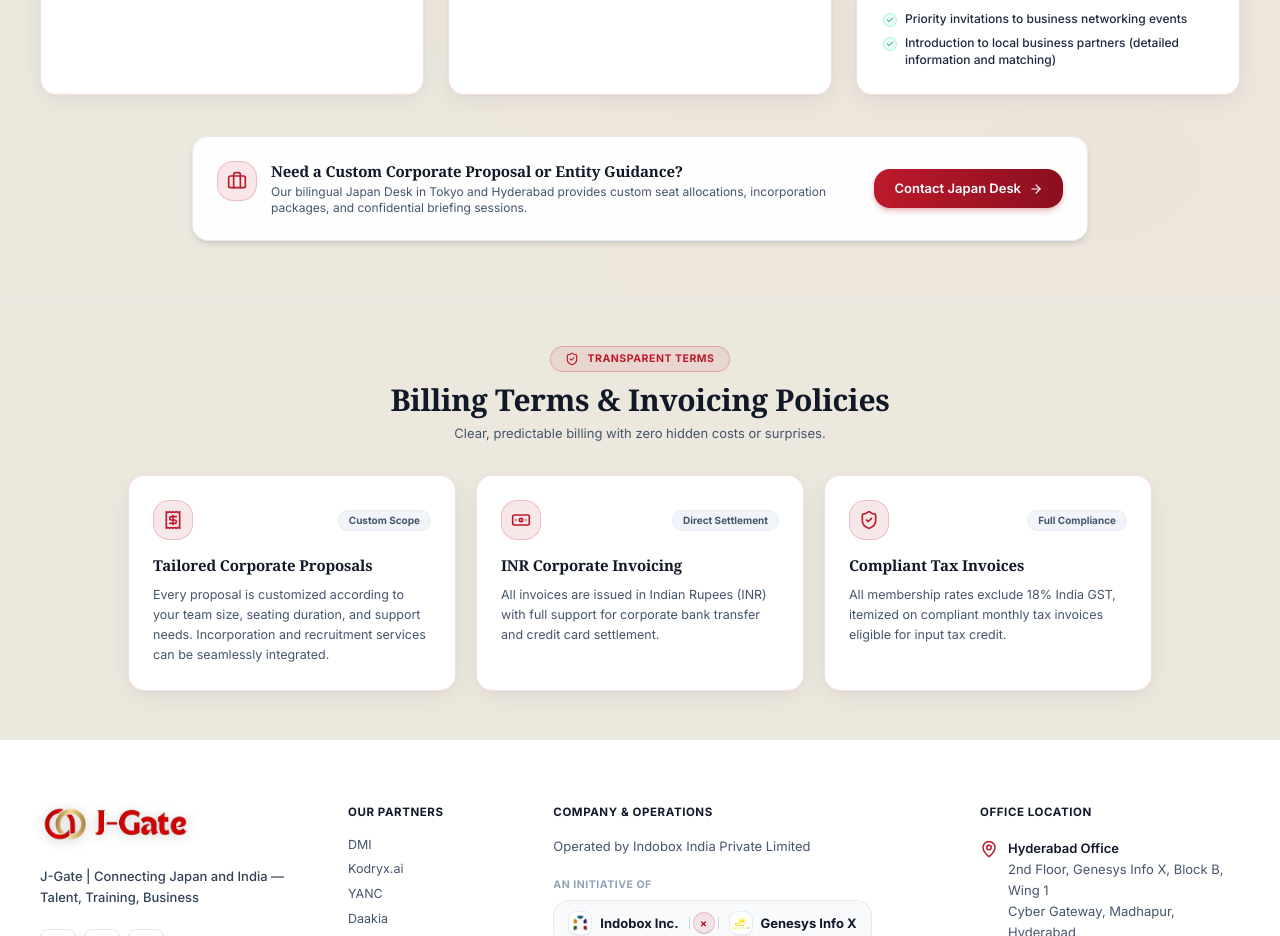
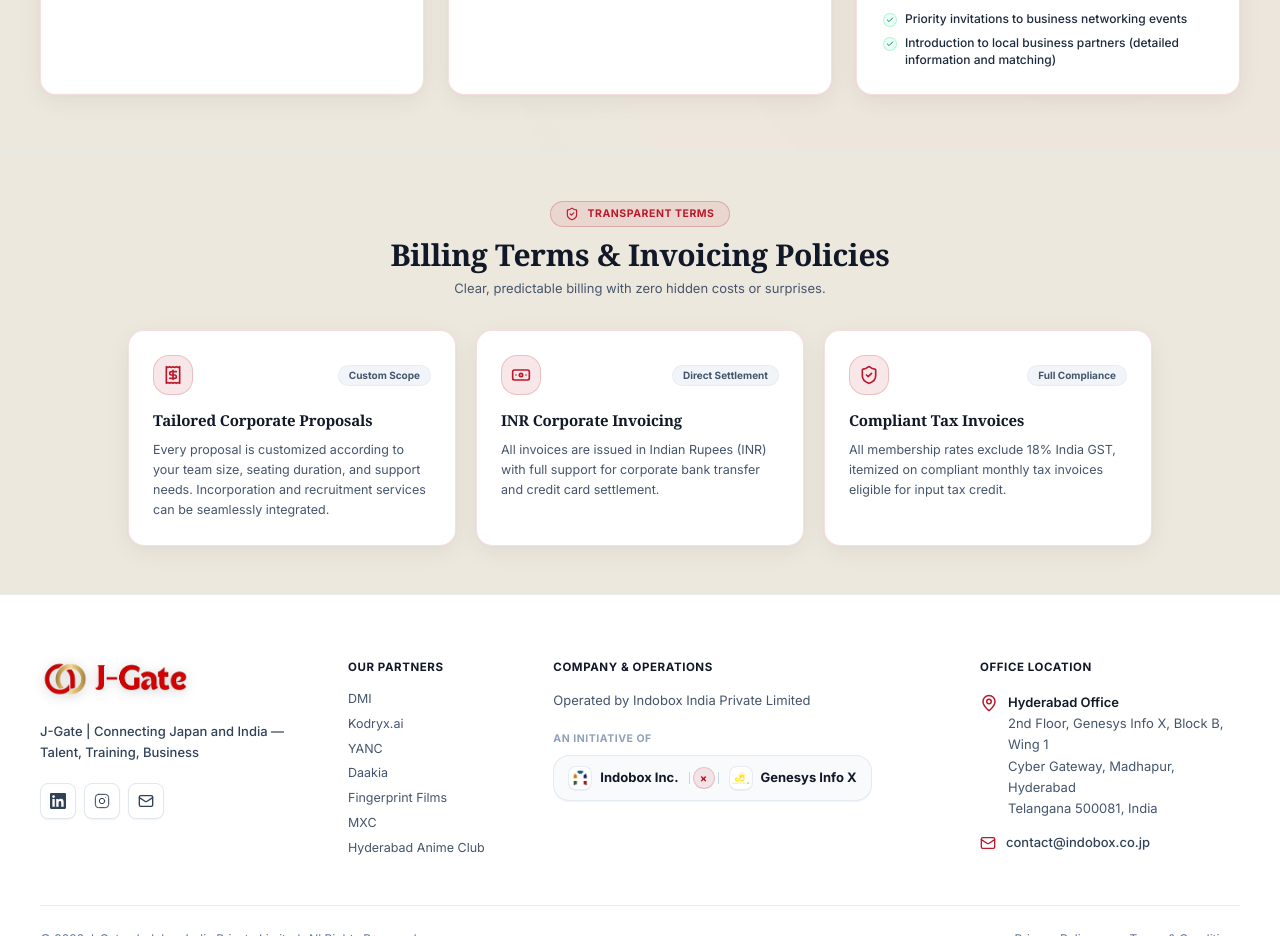
Before and after one commit to abhi-shek04/J-Gate, a Next.js app: page /pricing in a window 1280 px wide. Shown: the part 860-1796 px from the top of the page. Built offline with nearby package versions, Linux system fonts and the light colour scheme.

Commit message:
fix(pricing): remove custom corporate proposal banner from pricing section

```diff
--- a/src/components/jgate/pricing-section.tsx
+++ b/src/components/jgate/pricing-section.tsx
@@ -3,7 +3,6 @@
 import { Reveal, SectionHeading } from "@/components/jgate/shared";
 import { PageHero } from "@/components/jgate/page-hero";
 import { useI18n } from "@/lib/i18n";
-import Link from "next/link";
 import {
   Check,
   Banknote,
@@ -13,8 +12,6 @@
   Compass,
   Briefcase,
   Building2,
-  Sparkles,
-  ArrowRight,
 } from "lucide-react";
 import { cn } from "@/lib/utils";
 
@@ -350,38 +347,6 @@
               );
             })}
           </div>
-
-          {/* Executive Consultation & Custom Inquiries Banner */}
-          <Reveal delay={200}>
-            <div className="mt-8 sm:mt-10 mx-auto max-w-4xl rounded-2xl border border-slate-200/90 dark:border-white/12 bg-white/95 dark:bg-[#09090b]/95 p-5 sm:p-6 shadow-md backdrop-blur-xl flex flex-col sm:flex-row items-start sm:items-center justify-between gap-4">
-              <div className="flex items-start gap-3.5">
-                <div className="flex h-10 w-10 shrink-0 items-center justify-center rounded-xl bg-crimson/10 dark:bg-rose-950/60 border border-crimson/20 dark:border-rose-400/30 text-crimson dark:text-rose-400">
-                  <Briefcase className="h-5 w-5" />
-                </div>
-                <div>
-                  <h4 className="font-serif-jp text-sm sm:text-[15px] font-bold text-ink dark:text-white">
-                    {tx({
-                      EN: "Need a Custom Corporate Proposal or Entity Guidance?",
-                      JP: "企業規模に応じた個別提案や法人設立のご相談はこちら",
-                    })}
-                  </h4>
-                  <p className="mt-0.5 font-inter text-xs text-slate-600 dark:text-slate-300">
-                    {tx({
-                      EN: "Our bilingual Japan Desk in Tokyo and Hyderabad provides custom seat allocations, incorporation packages, and confidential briefing sessions.",
-                      JP: "東京およびハイデラバードのバイリンガルチームが、座席数のカスタマイズ、法人設立、個別視察のアレンジまで丁寧に対応いたします。",
-                    })}
-                  </p>
-                </div>
-              </div>
-              <Link
-                href="/contact"
-                className="btn-shine inline-flex items-center gap-2 rounded-xl bg-gradient-to-r from-crimson to-crimson-deep px-5 py-2.5 font-inter text-[12.5px] sm:text-[13px] font-semibold text-white shadow-md shadow-crimson/25 hover:shadow-lg hover:shadow-crimson/40 hover:-translate-y-0.5 transition-all shrink-0 w-full sm:w-auto justify-center"
-              >
-                <span>{tx({ EN: "Contact Japan Desk", JP: "日本人デスクに相談する" })}</span>
-                <ArrowRight className="h-3.5 w-3.5" />
-              </Link>
-            </div>
-          </Reveal>
         </div>
       </section>
 
```
